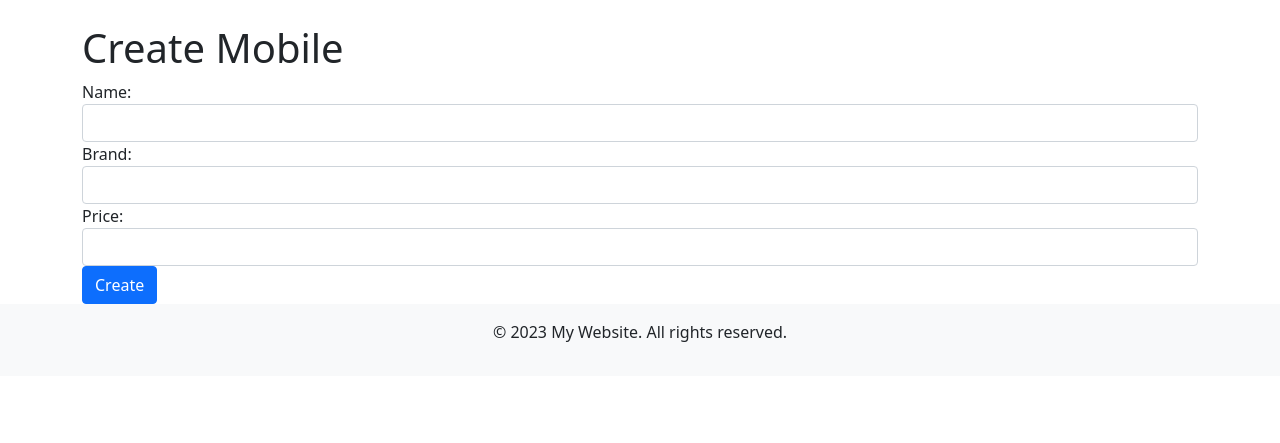
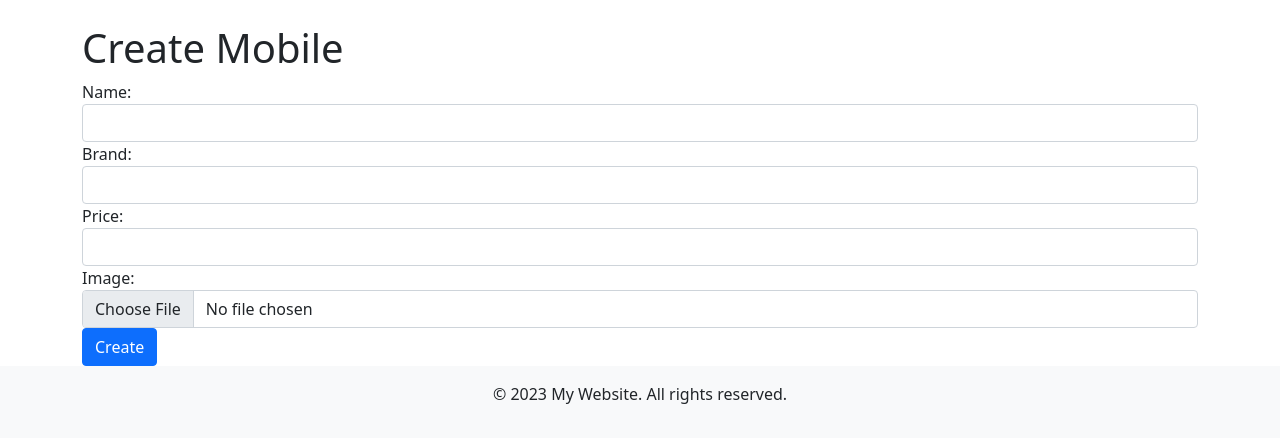
Before and after one commit to anupamkush9/django_notes, a Django app: page /without_forms/ in a window 1280 px wide. Shown: the part 56-499 px from the top of the page. Run offline with Django 4.2, Linux system fonts and the light colour scheme.

Commit message:
image field saving

```diff
--- a/notes/models.py
+++ b/notes/models.py
@@ -53,6 +53,7 @@ class Mobiles(models.Model):
     name = models.CharField(max_length=100)
     brand = models.CharField(max_length=100)
     price = models.DecimalField(max_digits=8, decimal_places=2)
+    image = models.ImageField(upload_to='images/', blank=True, null=True)
 
     class Meta:
         verbose_name = 'Mobile'
--- a/notes/templates/notes/without_foams.html
+++ b/notes/templates/notes/without_foams.html
@@ -2,7 +2,7 @@
 
 {% block content %}
   <h1>Create Mobile</h1>
-  <form method="post" action="{% url 'create_mobile' %}">
+  <form method="post" action="{% url 'create_mobile' %}" enctype="multipart/form-data">
     {% csrf_token %}
     <div class="form-group">
       <label for="id_name">Name:</label>
@@ -25,6 +25,13 @@
         <div class="text-danger">{{ errors.price }}</div>
       {% endif %}
     </div>
+    <div class="form-group">
+      <label for="id_image">Image:</label>
+      <input type="file" name="image" id="id_image" class="form-control" accept="image/*" required>
+      {% if errors.image %}
+        <div class="text-danger">{{ errors.image }}</div>
+      {% endif %}
+    </div>
     <button type="submit" class="btn btn-primary">Create</button>
   </form>
 {% endblock %}
--- a/notes/views.py
+++ b/notes/views.py
@@ -197,11 +197,15 @@ def feedback(request):
 
 
 
+from django.shortcuts import render, redirect
+from .models import Mobiles
+
 def create_mobile(request):
     if request.method == 'POST':
         name = request.POST.get('name')
         brand = request.POST.get('brand')
         price = request.POST.get('price')
+        image = request.FILES.get('image')  # Get the uploaded image file
         form = {
             'name': name,
             'brand': brand,
@@ -215,6 +219,9 @@ def create_mobile(request):
             errors['brand'] = 'Brand is required.'
         if not price:
             errors['price'] = 'Price is required.'
+        if not image:
+            errors['image'] = 'Image is required.'
+
         if Mobiles.objects.filter(name=name).exists():
             errors['name'] = 'Mobile with the same name already exists.'
 
@@ -225,7 +232,7 @@ def create_mobile(request):
             }
             return render(request, 'notes/without_foams.html', context)
         else:
-            Mobiles.objects.create(name=name, brand=brand, price=price)
+            Mobiles.objects.create(name=name, brand=brand, price=price, image=image)  # Save the image field
             return redirect('home')
     else:
         context = {}
```
Also changed, not shown: db.sqlite3, media/images/unnamed_1.png (added).
